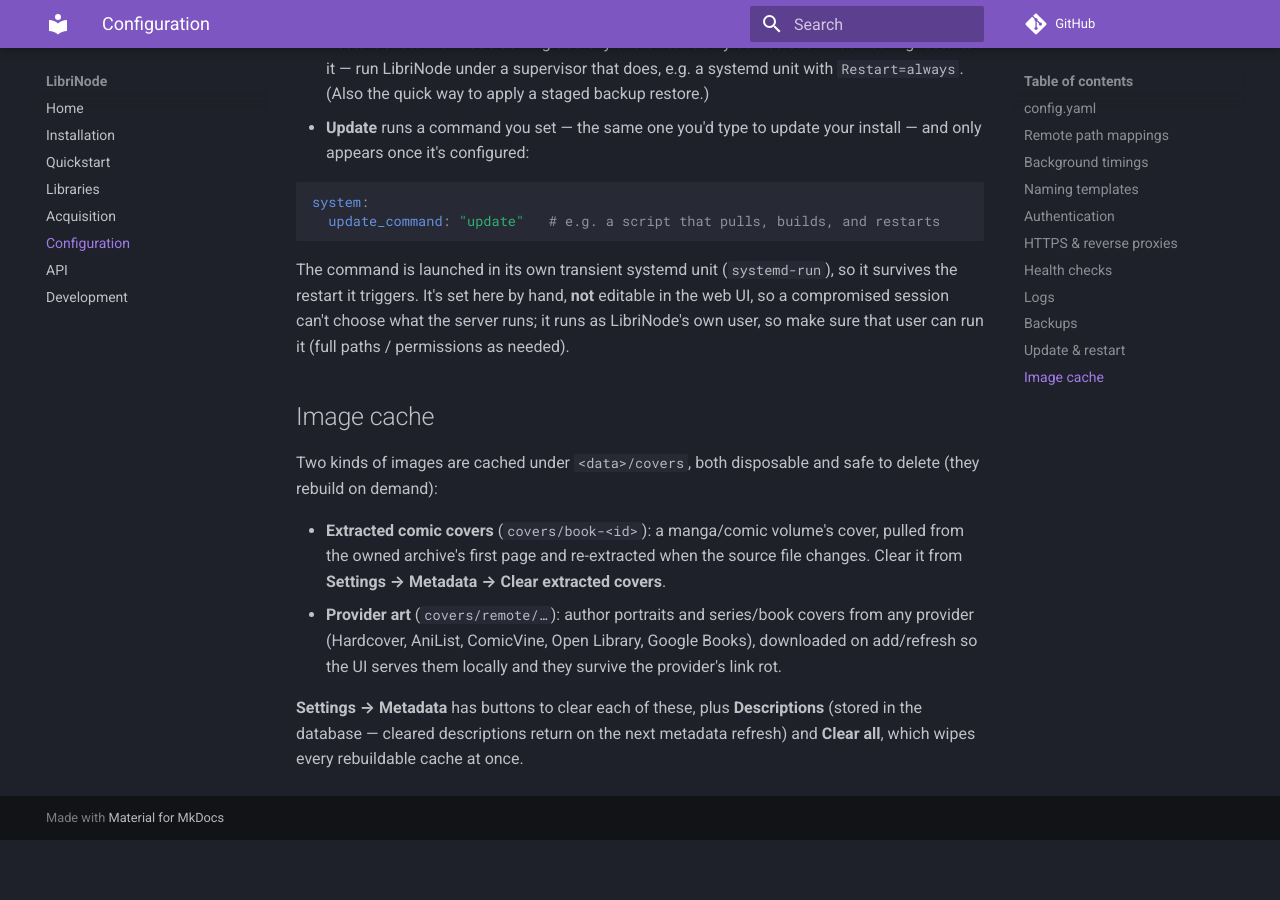
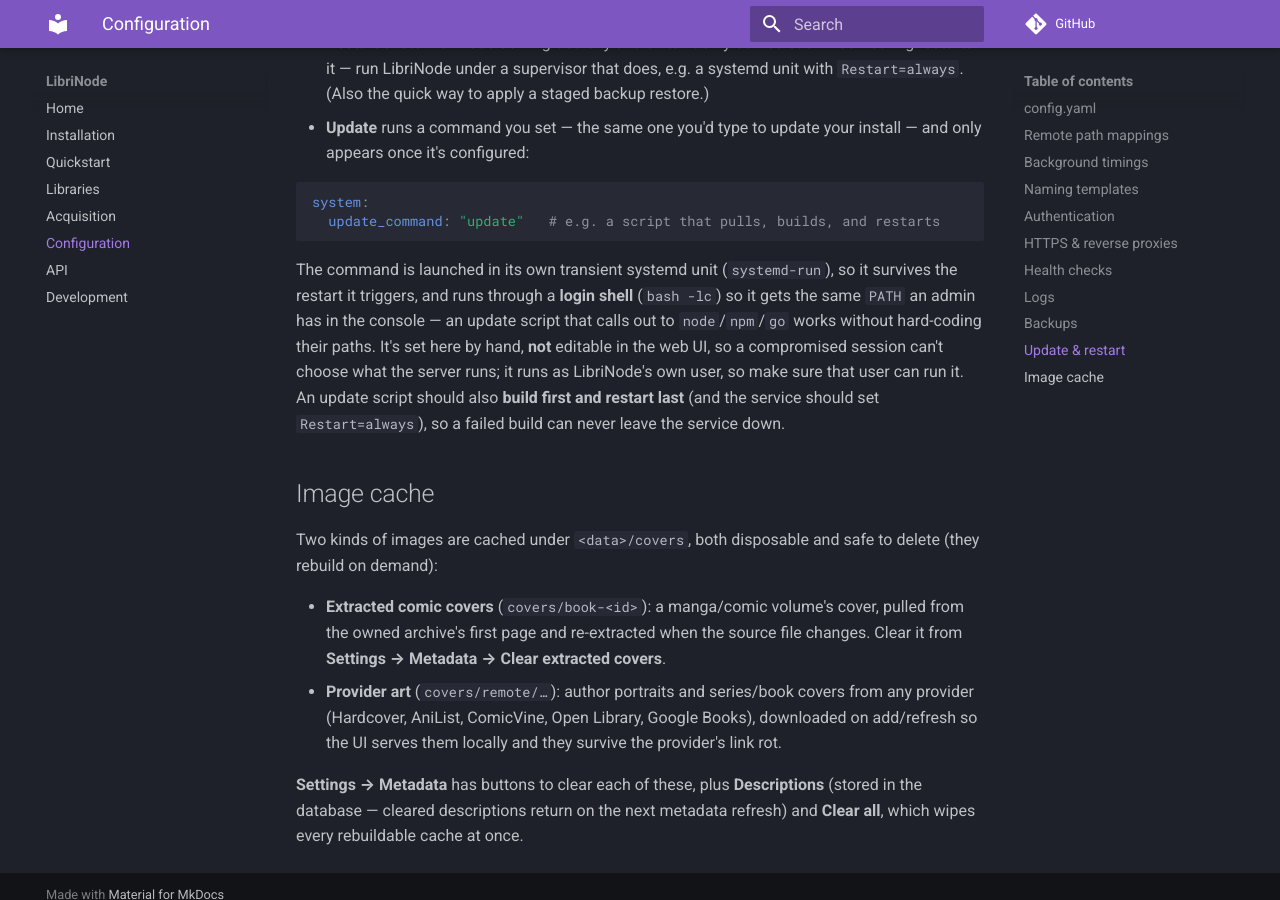
Before and after one commit to obstruct-exit-emit/LibriNode, an MkDocs documentation site: the page built from docs/configuration.md, in a window 1280 px wide and 900 px high, scrolled down 4071 px. Built offline with MkDocs 1.6.1 and Material for MkDocs 9.7.7, drawn with Linux system fonts in a browser that asks for light colours; comment, search, counter and statistics services are not loaded; before the commit the page ends 4911 px from its top, so only the background shows below that.

Commit message:
Docs: update command runs in a login shell; build-first/restart-last
Note that the Update command runs through `bash -lc` (so it gets the
admin's PATH), and that an update script should build first and restart
last with Restart=always set, so a failed build can't strand the service.

Co-Authored-By: Claude Opus 4.8 <noreply@anthropic.com>

````diff
--- a/docs/configuration.md
+++ b/docs/configuration.md
@@ -197,10 +197,14 @@ and applies them on the next restart, keeping the replaced ones as
   ```
 
   The command is launched in its own transient systemd unit (`systemd-run`), so
-  it survives the restart it triggers. It's set here by hand, **not** editable
-  in the web UI, so a compromised session can't choose what the server runs; it
-  runs as LibriNode's own user, so make sure that user can run it (full paths /
-  permissions as needed).
+  it survives the restart it triggers, and runs through a **login shell**
+  (`bash -lc`) so it gets the same `PATH` an admin has in the console — an update
+  script that calls out to `node`/`npm`/`go` works without hard-coding their
+  paths. It's set here by hand, **not** editable in the web UI, so a compromised
+  session can't choose what the server runs; it runs as LibriNode's own user, so
+  make sure that user can run it. An update script should also **build first and
+  restart last** (and the service should set `Restart=always`), so a failed
+  build can never leave the service down.
 
 ## Image cache
 
````
